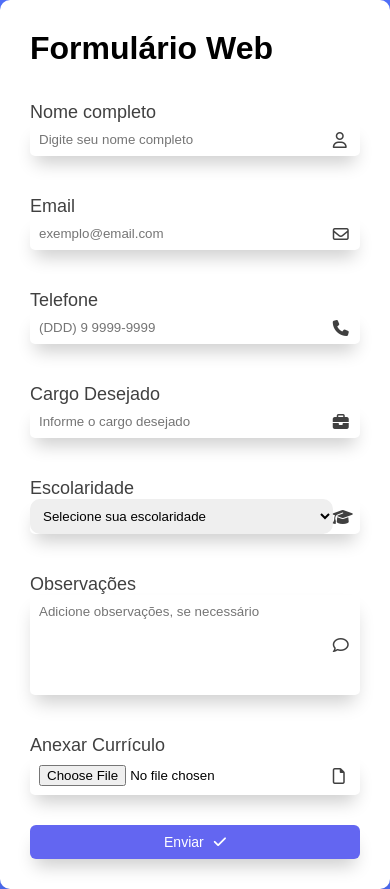
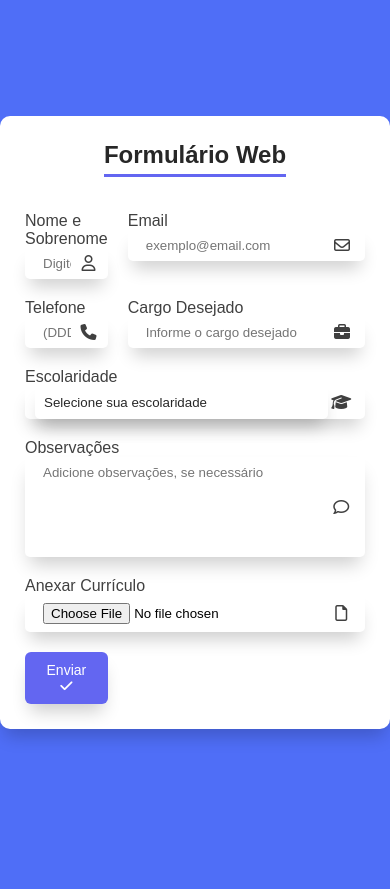
Before and after one commit to LindembergueFrank/web-forms, a plain HTML site: page front-end/index.html in a window 390 px wide. After the commit the page ends 844 px from the top, so only its background shows below. Drawn offline with Linux system fonts and the light colour scheme.

Commit message:
feat: improving layout

```diff
--- a/front-end/css/styles.css
+++ b/front-end/css/styles.css
@@ -13,6 +13,12 @@ body {
     background-color: #4f6ef7;
 }
 
+form {
+    display: grid;
+    grid-template-columns: repeat(2, 1fr);
+    gap: 20px;
+}
+
 .form-container {
     display: flex;
     flex-direction: column;
@@ -26,19 +32,30 @@ body {
 
 .form-header {
     display: flex;
-    justify-content: space-between;
+    flex-direction: column;
     align-items: center;
+    gap: 10px;
 }
 
-.form-title {
+#form-title {
     font-weight: 650;
     color: #272727;
+    font-size: 35px;
     position: relative;
+}
+
+#form-title::after {
+    content: '';
+    display: block;
+    width: 100%;
+    height: 3px;
+    background-color: #6366f1;
+    margin-top: 5px;
 }
 
 button {
     background-color: #6366f1;
-    display: flex;
+    grid-column: span 2;
     justify-content: center;
     align-items: center;
     border: none;
@@ -49,7 +66,6 @@ button {
     color: #ffffff;
     cursor: pointer;
     gap: 10px;
-    height: fit-content;
     box-shadow: 0px 12px 18px -5px rgba(0, 0, 0, 0.2);
     transition: backgound-color 0.2s ease;
 }
@@ -58,18 +74,16 @@ button:hover {
  background-color: #6359c9;
 }
 
-form {
+.input-container {
     display: flex;
-    justify-content: space-between;
     flex-direction: column;
-    gap: 30px;
-    height: 100%;
+    gap: 10px;
 }
 
-.input-container {
-    display: grid;
-    gap: 10px;
+.full-width {
+    grid-column: span 2;
 }
+
 
 .form-label {
     font-size: 18px;
@@ -80,16 +94,20 @@ form {
 .input-field {
     display: flex;
     align-items: center;
+    justify-content: space-between;
     background-color: #ffffff;
     border-radius: 5px;
     box-shadow: 0px 12px 18px -5px rgba(0, 0, 0, 0.2);
+    padding: 0 10px;
+    border: none;
 }
 
 .input-field i {
     display: flex;
     align-items: center;
+    justify-content: center;
     width: 30px;
-    height: 20px;
+    height: 10px;
     color: #404040;
 }
 
@@ -115,22 +133,48 @@ form {
 .input-box .input-field:focus-within {
     outline: 1px solid #6359c9;
 }
-
 input:-webkit-autofill {
     -webkit-box-shadow: 0 0 0 1200px white inset !important;
     color: #272727;
 }
 
-@media screen and (max-width:500px){
-    .form-container {
-        width: 100%;
-        min-height: 100vh;
-        padding: 30px;
+select.form-control {
+    appearance: none;
+    background-color: #ffffff;
+    color: #272727;
+    border: none;
+    padding: 9px;
+    box-shadow: 0px 12px 18px -5px rgba(0, 0, 0, 0.2);
+    border-radius: 5px;
+    outline: none;
+    cursor: pointer;
+}
+
+@media screen and (max-width: 500px) {
+    form {
+        grid-template-columns: 1fr;
+        gap: 20px;
     }
 
-    .input-container {
-        display: flex;
-        flex-direction: column;
-        gap: 40px;
+    .form-container {
+        padding: 25px;
+    }
+
+    .form-header #form-title {
+        font-size: 24px;
+    }
+
+    .form-label {
+        font-size: 16px;
+    }
+
+    .form-control {
+        padding: 8px;
+    }
+
+    button {
+        grid-column: span 1;
+        padding: 10px 15px;
+        font-size: 14px;
     }
 }
--- a/front-end/index.html
+++ b/front-end/index.html
@@ -14,16 +14,18 @@
             <h1 id="form-title">Formulário Web</h1>
         </div>
 
-        <form action="" id="form">
+        <form>
             <div class="input-container">
                 <div class="input-box">
-                    <label for="name" class="form-label">Nome completo</label>
+                    <label for="name" class="form-label">Nome e Sobrenome</label>
                     <div class="input-field">
-                        <input type="text" name="name" id="name" placeholder="Digite seu nome completo" class="form-control">
+                        <input type="text" name="name" id="name" placeholder="Digite seu nome e sobrenome" class="form-control">
                         <i class="fa-regular fa-user"></i>
                     </div>
                 </div>
+            </div>
 
+            <div class="input-container">
                 <div class="input-box">
                     <label for="email" class="form-label">Email</label>
                     <div class="input-field">
@@ -31,7 +33,9 @@
                         <i class="fa-regular fa-envelope"></i>
                     </div>
                 </div>
+            </div>
 
+            <div class="input-container">
                 <div class="input-box">
                     <label for="phone" class="form-label">Telefone</label>
                     <div class="input-field">
@@ -39,7 +43,9 @@
                         <i class="fa-solid fa-phone"></i>
                     </div>
                 </div>
+            </div>
 
+            <div class="input-container">
                 <div class="input-box">
                     <label for="desired-position" class="form-label">Cargo Desejado</label>
                     <div class="input-field">
@@ -47,7 +53,9 @@
                         <i class="fa-solid fa-briefcase"></i>
                     </div>
                 </div>
+            </div>
 
+            <div class="input-container full-width">
                 <div class="input-box">
                     <label for="education" class="form-label">Escolaridade</label>
                     <div class="input-field">
@@ -63,7 +71,9 @@
                         <i class="fa-solid fa-graduation-cap"></i>
                     </div>
                 </div>
+            </div>
 
+            <div class="input-container full-width">
                 <div class="input-box">
                     <label for="observations" class="form-label">Observações</label>
                     <div class="input-field">
@@ -71,7 +81,9 @@
                         <i class="fa-regular fa-comment"></i>
                     </div>
                 </div>
+            </div>
 
+            <div class="input-container full-width">
                 <div class="input-box">
                     <label for="resume" class="form-label">Anexar Currículo</label>
                     <div class="input-field">
@@ -85,10 +97,7 @@
                 <i class="fa-solid fa-check"></i>
             </button>
         </form>
-
     </main>
-
-
 
     <script src="./js/script.js"></script>
 </body>
--- a/front-end/js/script.js
+++ b/front-end/js/script.js
@@ -1,3 +1,54 @@
+const form = document.querySelector("form");
+
+form.addEventListener('submit', async function (event) {
+    event.preventDefault();
+
+    // Captura os valores do formulário
+    const formData = new FormData(form);
+    const data = {
+        nome: formData.get('name'),
+        email: formData.get('email'),
+        telefone: formData.get('phone'),
+        cargoDesejado: formData.get('desired-position'),
+        escolaridade: formData.get('education'),
+        observacoes: formData.get('observations') || null // Observações é opcional
+    };
+
+    // Captura o arquivo do currículo
+    const fileInput = document.getElementById('resume');
+    const file = fileInput.files[0];
+
+    if (!file) {
+        alert('Por favor, envie um currículo válido.');
+        return;
+    }
+
+    // Monta um objeto FormData para incluir o arquivo
+    const payload = new FormData();
+    Object.keys(data).forEach(key => payload.append(key, data[key]));
+    payload.append('curriculo', file);
+
+    try {
+        // Faz a requisição para a API
+        const response = await fetch('http://sua-api.com/endpoint', { // Substitua pela URL real
+            method: 'POST',
+            body: payload
+        });
+
+        if (response.ok) {
+            alert('Formulário enviado com sucesso!');
+            form.reset(); // Limpa o formulário após o envio
+        } else {
+            alert('Ocorreu um erro ao enviar o formulário. Tente novamente.');
+        }
+    } catch (error) {
+        console.error('Erro na requisição:', error);
+        alert('Erro ao enviar o formulário.');
+    }
+
+    console.log(data);
+});
+
 function validateFile(input) {
     const file = input.files[0];
     const allowedExtensions = ['.doc', '.docx', '.pdf'];
```
